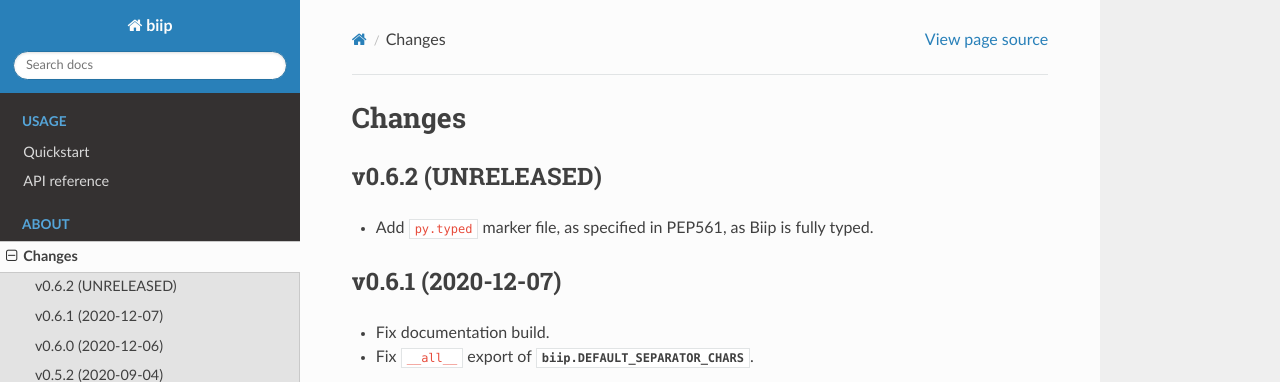
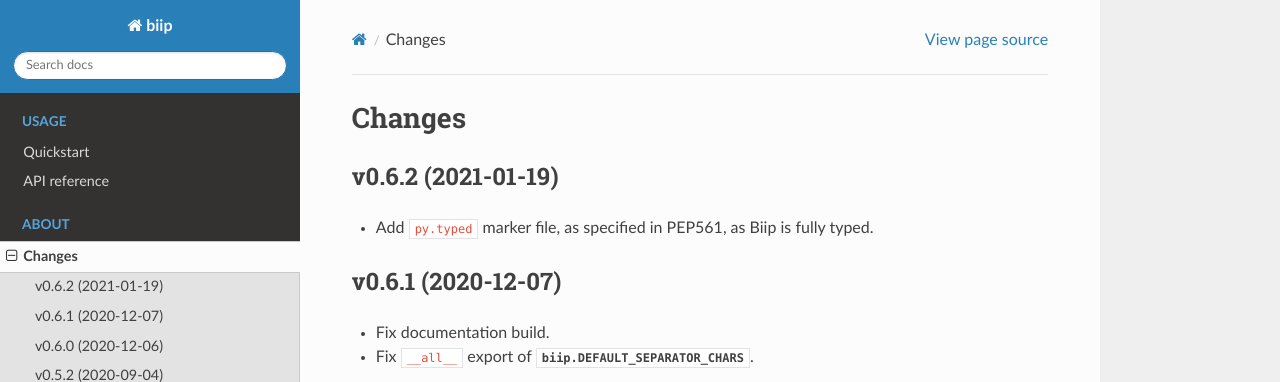
Before and after one commit to jodal/biip, a Sphinx documentation site: the page built from docs/changes.rst, in a window 1280 px wide and 900 px high. Shown: the top 382 px of the window. Built offline with Sphinx 7.4.7 and the Read the Docs theme 2.0.0, drawn with Linux system fonts in a browser that asks for light colours.

Commit message:
Release v0.6.2

```diff
--- a/docs/changes.rst
+++ b/docs/changes.rst
@@ -2,7 +2,7 @@
 Changes
 =======
 
-v0.6.2 (UNRELEASED)
+v0.6.2 (2021-01-19)
 ===================
 
 - Add ``py.typed`` marker file, as specified in PEP561, as Biip is fully typed.
--- a/pyproject.toml
+++ b/pyproject.toml
@@ -1,6 +1,6 @@
 [tool.poetry]
 name = "biip"
-version = "0.6.1"
+version = "0.6.2"
 description = "Biip interprets the data in barcodes."
 authors = ["Stein Magnus Jodal <stein.magnus@jodal.no>"]
 license = "Apache License, Version 2.0"
```
